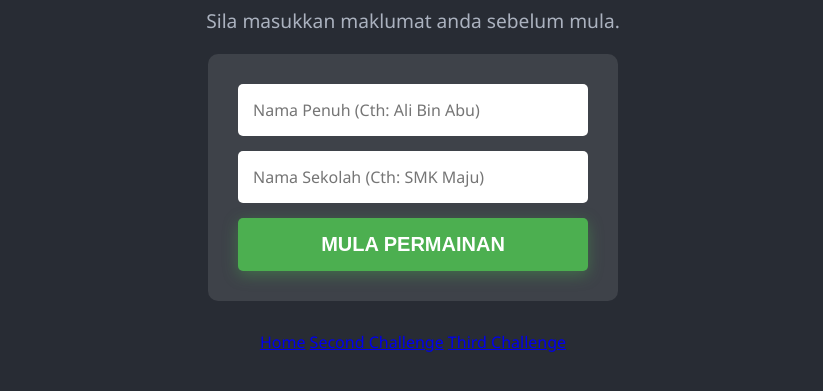
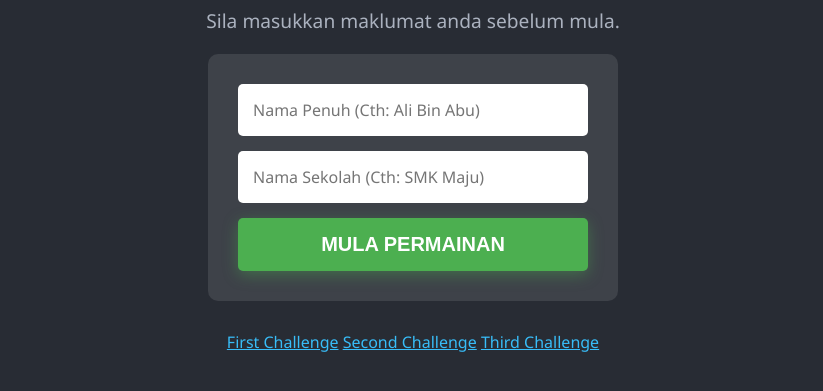
Before and after one commit to acutelesson/techtriathlon, a plain HTML site: page dron.html in a window 1280 px wide. Shown: the part 283-674 px from the top of the page, without its empty margins (227-1050 px from the left). Drawn offline with Linux system fonts and the light colour scheme.

Commit message:
Update dron.html

```diff
--- a/dron.html
+++ b/dron.html
@@ -4,6 +4,7 @@
     <meta charset="UTF-8">
     <meta name="viewport" content="width=device-width, initial-scale=1.0">
     <title>Permainan Dron: Cabaran Pelbagai Laluan</title>
+    <link rel="stylesheet" href="style.css">
     <style>
         body {
             font-family: 'Segoe UI', Tahoma, Geneva, Verdana, sans-serif;
@@ -208,7 +209,7 @@
             <button class="btn-start-game" onclick="startGame()">MULA PERMAINAN</button>
         </div>
         	<nav>
-  <a href="index.html">Home</a>
+  <a href="index.html">First Challenge</a>
   <a href="dron.html">Second Challenge</a>
   <a href="fc1.HTML">Third Challenge</a>
     </div>
@@ -497,7 +498,7 @@
         }
     </script>
     	<nav>
-  <a href="index.html">Home</a>
+  <a href="index.html">First Challenge</a>
   <a href="dron.html">Second Challenge</a>
   <a href="fc1.HTML">Third Challenge</a>
 </nav>
```
